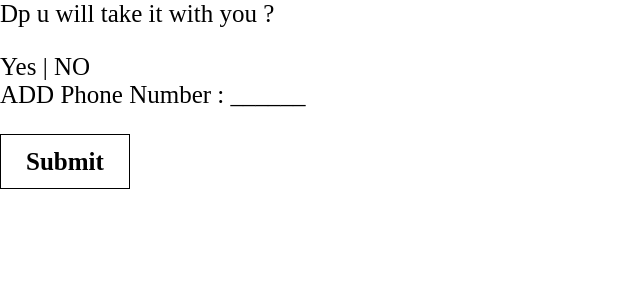
After one commit to haidara007gh/findmyitem, a Django app: page /post/submit/ in a window 1280 px wide. The commit adds this page. Shown: the top 300 px of the page, without its empty margins (0-640 px from the left). Run offline with Django 4.2, Linux system fonts and the light colour scheme.

Commit message:
simple post interface

```diff
--- a/IUApps/static/main.css
+++ b/IUApps/static/css/main.css
@@ -11,7 +11,6 @@
 
 *, *::before, *::after {
     box-sizing: border-box;
-
 }
 
 img, picture, svg , video {
@@ -20,14 +19,28 @@ img, picture, svg , video {
 }
 
 html {
-    font-size: 10px;
-    background-color: #4d4637;
-    font-family: var(--fontMain);
+    font-size: 25px;
 }
 
 body {
-    min-height: 100vh;
     margin-inline: auto;
-    width: min(90%,110rem);
+}
+
+br {
+    display: block;
+    content: "";
+    margin: 1em;
+}
+
+button {
+    padding: .5rem 1rem;
+    border: 1px solid #000;
+    background: #fff;
+    font-size: 1rem;
+    font-weight: 700;
 
 }
+button:hover {
+    background: #000;
+    color: #fff;
+}
--- a/findmyitem/admin.py
+++ b/findmyitem/admin.py
@@ -5,6 +5,7 @@ from django_google_maps import fields as map_fields
 
 class UserAdmin(admin.ModelAdmin):
     list_display = ("id", "email", "phone_number")
+    fields = ("email", "phone_number")
 
 class ItemAdmin(admin.ModelAdmin):
     list_display = ("id","name","category","description","img_url","address","geolocation","place","status","is_taken")
--- a/findmyitem/models.py
+++ b/findmyitem/models.py
@@ -7,6 +7,7 @@ from django_google_maps import fields as map_fields
 class User(AbstractUser):
     phone_number = models.CharField(max_length=13)
     email = models.EmailField()
+    #REQUIRED_FIELDS = ['email', 'phone_number']
 
     def __str__(self):
         return f"{self.id}"
--- /dev/null
+++ b/findmyitem/templates/B_post/2_submitting.html
@@ -0,0 +1,17 @@
+{% extends 'index.html' %}
+
+{% block main %}
+    <h1>Dp u will take it with you ?</h1>
+
+    <br>
+
+    <h1>Yes | NO   </h1>
+    <h1>ADD Phone Number : ______  </h1>
+
+    <br>
+
+    <a href="{% url 'pMessage' %}"><button> Submit </button></a>
+
+<!-- create a login page -->
+
+{% endblock %}
--- a/findmyitem/templates/post_start.html
+++ /dev/null
@@ -1 +0,0 @@
-<h1>HI</h1>
--- a/findmyitem/templates/search_start.html
+++ /dev/null
@@ -1 +0,0 @@
-<h1>hello</h1>
--- a/findmyitem/urls.py
+++ b/findmyitem/urls.py
@@ -3,6 +3,10 @@ from . import views
 
 urlpatterns = [
     path("", views.index, name="index"),
+
     path("post/", views.post, name="post"),
+    path("post/submit/", views.pSubmit, name="pSubmit"),
+    path("post/submit/message/", views.pMessage, name="pMessage"),
+
     path("search/", views.search, name="search"),
 ]
--- a/findmyitem/views.py
+++ b/findmyitem/views.py
@@ -1,11 +1,20 @@
 from django.shortcuts import render
-from django.http import HttpResponse
 
 def index(request):
-    return render(request, "homePage.html")
+    return render(request, "A_common/HomePage.html")
+
+#--------------------------------------------
 
 def post(request):
-    return render(request, "post_start.html")
+    return render(request, "B_post/1_start.html")
+
+def pSubmit(request):
+    return render(request, "B_post/2_submitting.html")
+
+def pMessage(request):
+    return render(request, "B_post/3_final_message.html")
+
+#--------------------------------------------
 
 def search(request):
-    return render(request, "search_start.html")
+    return render(request, "C_search/q.html")
```
Also changed, not shown: findmyitem/templates/B_post/1_start.html (added, +17 -0 lines), findmyitem/templates/B_post/3_final_message.html (added, +9 -0 lines), findmyitem/templates/C_search/q.html (added, +8 -0 lines), db.sqlite3, findmyitem/migrations/0002_remove_user_first_name.py (added), findmyitem/migrations/0003_remove_user_date_joined_remove_user_is_active_and_more.py (added), findmyitem/migrations/0004_user_date_joined_user_first_name_user_is_active_and_more.py (added), findmyitem/templates/A_common/HomePage.html (renamed from findmyitem/templates/homePage.html).
